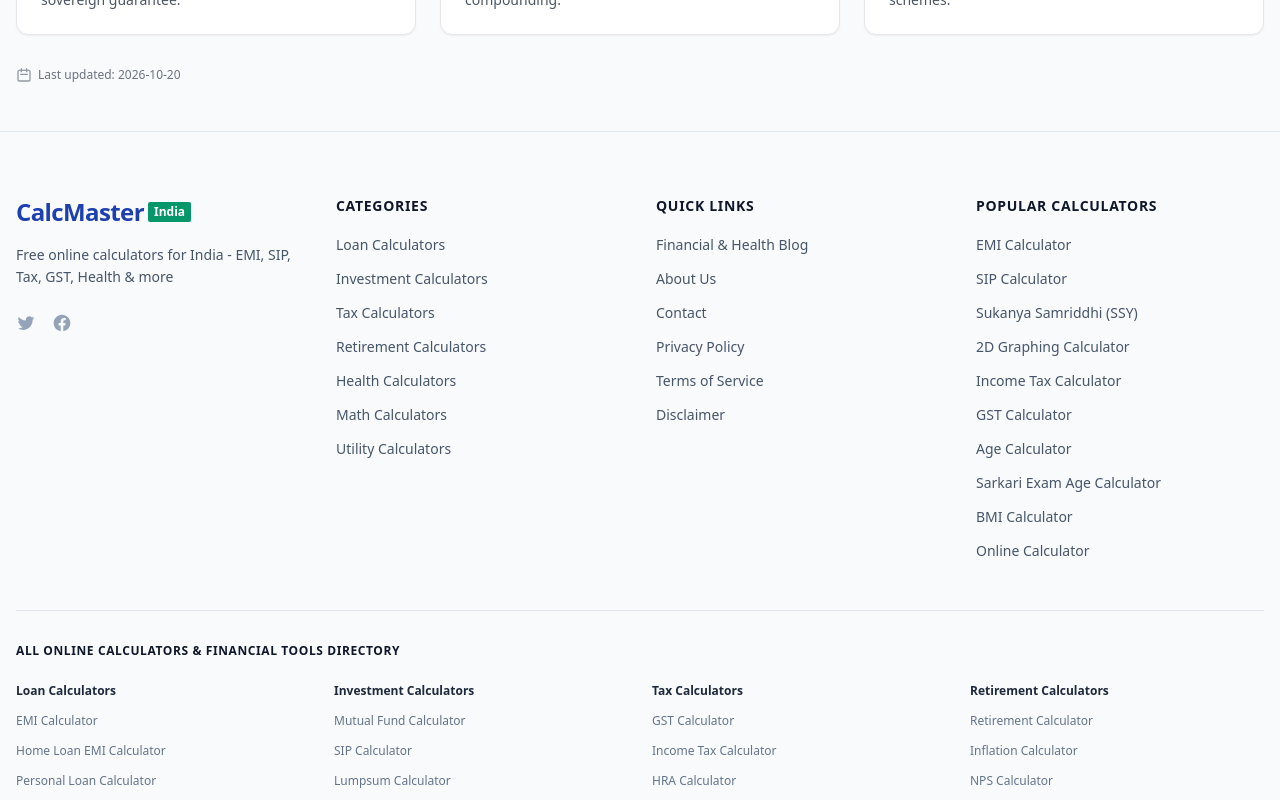
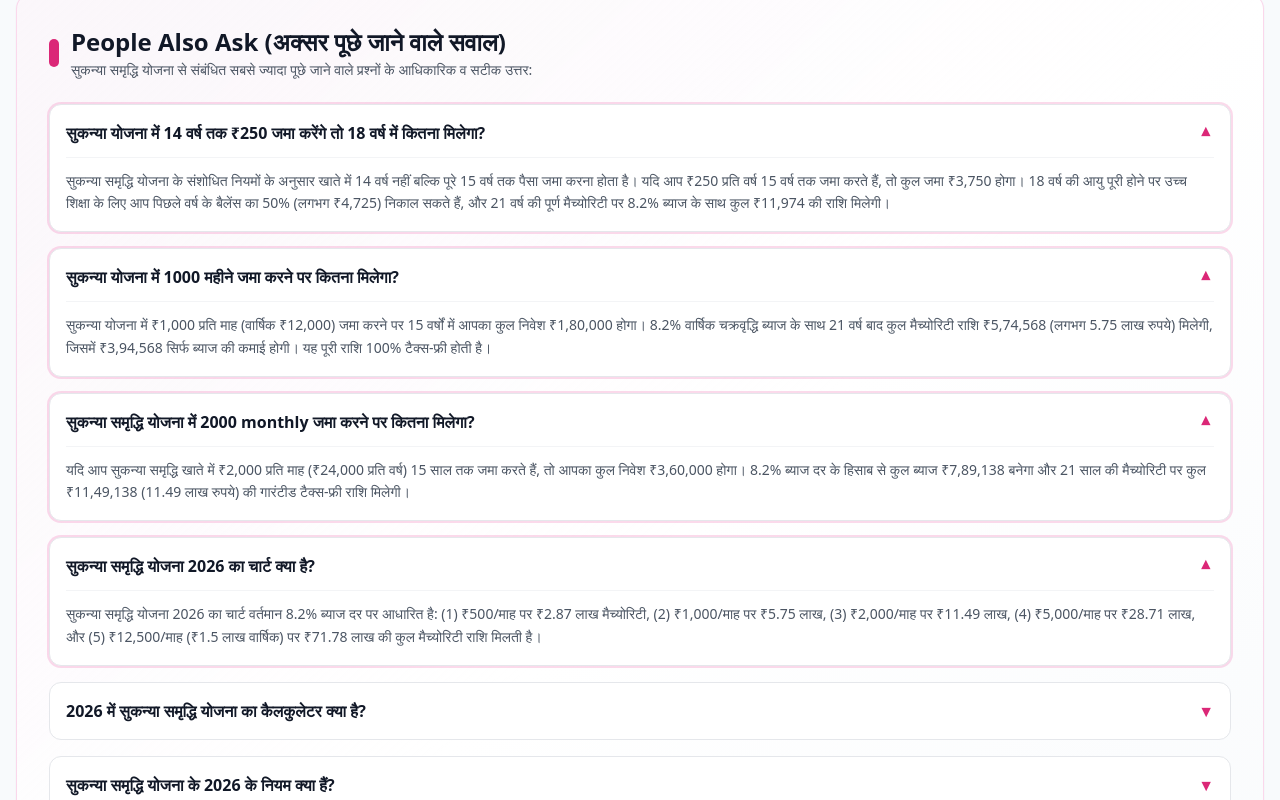
Before and after one commit to rohitstudy70-arch/calculator, a Next.js app: page /sukanya-samriddhi-calculator in a window 1280 px wide. Shown: the part 6440-7240 px from the top of the page. Built offline with nearby package versions, Linux system fonts and the light colour scheme.

Commit message:
seo: add exact Google PAA queries in Hindi and English with FAQPage schema and details component

```diff
--- a/src/app/sukanya-samriddhi-calculator/page.tsx
+++ b/src/app/sukanya-samriddhi-calculator/page.tsx
@@ -36,10 +36,12 @@ export default function SSYCalculatorPage() {
     { label: 'SSY Calculator' },
   ];
 
+  const allFaqs = [...content.faqs, ...ssyContent.hi.faqs];
+
   const faqSchema = {
     '@context': 'https://schema.org',
     '@type': 'FAQPage',
-    mainEntity: content.faqs.map((faq) => ({
+    mainEntity: allFaqs.map((faq) => ({
       '@type': 'Question',
       name: faq.question,
       acceptedAnswer: {
@@ -441,6 +443,38 @@ export default function SSYCalculatorPage() {
           <FAQ items={content.faqs} />
         </section>
 
+        {/* Google People Also Ask (PAA) Section in Hindi */}
+        <section className="mt-12 bg-gradient-to-br from-pink-50/50 via-white to-slate-50 dark:from-gray-800 dark:via-gray-800 dark:to-gray-900 p-6 sm:p-8 rounded-2xl border border-pink-200/80 dark:border-gray-700 not-prose shadow-sm">
+          <div className="flex items-center gap-3 mb-6">
+            <span className="w-2.5 h-7 bg-pink-600 rounded-full inline-block"></span>
+            <div>
+              <h2 className="text-2xl font-bold text-gray-900 dark:text-white">
+                People Also Ask (अक्सर पूछे जाने वाले सवाल)
+              </h2>
+              <p className="text-sm text-gray-600 dark:text-gray-400 mt-0.5">
+                सुकन्या समृद्धि योजना से संबंधित सबसे ज्यादा पूछे जाने वाले प्रश्नों के आधिकारिक व सटीक उत्तर:
+              </p>
+            </div>
+          </div>
+          <div className="space-y-4">
+            {ssyContent.hi.faqs.map((faq, idx) => (
+              <details
+                key={idx}
+                className="group bg-white dark:bg-gray-800/90 rounded-xl border border-gray-200 dark:border-gray-700 p-4 transition-all hover:border-pink-300 dark:hover:border-pink-700 open:ring-2 open:ring-pink-500/20"
+                open={idx < 4}
+              >
+                <summary className="font-semibold text-gray-900 dark:text-white cursor-pointer list-none flex justify-between items-center text-base">
+                  <span className="text-gray-900 dark:text-pink-100">{faq.question}</span>
+                  <span className="text-pink-600 dark:text-pink-400 group-open:rotate-180 transition-transform ml-2 shrink-0">▼</span>
+                </summary>
+                <div className="mt-3 text-sm text-gray-600 dark:text-gray-300 leading-relaxed border-t border-gray-100 dark:border-gray-700/60 pt-3">
+                  {faq.answer}
+                </div>
+              </details>
+            ))}
+          </div>
+        </section>
+
         <section className="mt-12">
           <h2 className="text-2xl font-bold text-gray-900 dark:text-white mb-6">
             Related Government & Investment Calculators
--- a/src/data/calculator-content/ssy.ts
+++ b/src/data/calculator-content/ssy.ts
@@ -54,8 +54,16 @@ export const ssyContent = {
         answer: 'The Government of India has fixed the Sukanya Samriddhi Yojana interest rate at 8.2% per annum for 2026. This rate applies uniformly across India Post (Post Office) and all authorized public & private banks including SBI, HDFC, PNB, and ICICI Bank.'
       },
       {
+        question: 'If I deposit ₹1,000 per month in SSY, how much will I get at maturity?',
+        answer: 'If you deposit ₹1,000 per month (₹12,000 annually) for 15 years in SSY, your total investment will be ₹1,80,000. At the 8.2% annual interest rate, you will earn ₹3,94,568 in interest, giving you a total maturity amount of ₹5,74,568 (5.75 Lakhs) after 21 years 100% tax-free.'
+      },
+      {
         question: 'If I deposit ₹2,000 per month in SSY, how much will I get at maturity?',
-        answer: 'If you deposit ₹2,000 per month (₹24,000 annually) for 15 years at the current 8.2% interest rate, your total investment will be ₹3,60,000, the total interest earned will be ₹7,88,450, and the final maturity amount received after 21 years will be approximately ₹11,48,450 (11.48 Lakhs) 100% tax-free.'
+        answer: 'If you deposit ₹2,000 per month (₹24,000 annually) for 15 years at the current 8.2% interest rate, your total investment will be ₹3,60,000, the total interest earned will be ₹7,89,138, and the final maturity amount received after 21 years will be approximately ₹11,49,138 (11.49 Lakhs) 100% tax-free.'
+      },
+      {
+        question: 'If I deposit ₹250 per year for 15 years in Sukanya Yojana, how much will I get?',
+        answer: 'Under the revised SSY rules, deposits must be made for 15 years (not 14 years). If you deposit the minimum ₹250 per year for 15 years (total deposit ₹3,750), you can withdraw up to 50% (~₹4,725) at age 18 for education, and at 21-year maturity you will receive a total of ₹11,974 with interest at 8.2%.'
       },
       {
         question: 'How can I download the Sukanya Samriddhi Yojana calculator PDF report?',
@@ -143,16 +151,32 @@ export const ssyContent = {
     ],
     faqs: [
       {
-        question: 'सुकन्या समृद्धि योजना में ₹2000 प्रति माह जमा करने पर 21 साल बाद कितना मिलेगा?',
-        answer: 'यदि आप ₹2,000 प्रति माह (₹24,000 वार्षिक) 15 साल तक जमा करते हैं, तो आपका कुल निवेश ₹3,60,000 होगा। 8.2% ब्याज दर के हिसाब से आपको ₹7,88,450 ब्याज मिलेगा और 21 वर्ष पूरे होने पर कुल मैच्योरिटी ₹11,48,450 (11.48 लाख रुपये) मिलेगी, जो कि पूरी तरह टैक्स-फ्री होगी।'
+        question: 'सुकन्या योजना में 14 वर्ष तक ₹250 जमा करेंगे तो 18 वर्ष में कितना मिलेगा?',
+        answer: 'सुकन्या समृद्धि योजना के संशोधित नियमों के अनुसार खाते में 14 वर्ष नहीं बल्कि पूरे 15 वर्ष तक पैसा जमा करना होता है। यदि आप ₹250 प्रति वर्ष 15 वर्ष तक जमा करते हैं, तो कुल जमा ₹3,750 होगा। 18 वर्ष की आयु पूरी होने पर उच्च शिक्षा के लिए आप पिछले वर्ष के बैलेंस का 50% (लगभग ₹4,725) निकाल सकते हैं, और 21 वर्ष की पूर्ण मैच्योरिटी पर 8.2% ब्याज के साथ कुल ₹11,974 की राशि मिलेगी।'
+      },
+      {
+        question: 'सुकन्या योजना में 1000 महीने जमा करने पर कितना मिलेगा?',
+        answer: 'सुकन्या योजना में ₹1,000 प्रति माह (वार्षिक ₹12,000) जमा करने पर 15 वर्षों में आपका कुल निवेश ₹1,80,000 होगा। 8.2% वार्षिक चक्रवृद्धि ब्याज के साथ 21 वर्ष बाद कुल मैच्योरिटी राशि ₹5,74,568 (लगभग 5.75 लाख रुपये) मिलेगी, जिसमें ₹3,94,568 सिर्फ ब्याज की कमाई होगी। यह पूरी राशि 100% टैक्स-फ्री होती है।'
+      },
+      {
+        question: 'सुकन्या समृद्धि योजना में 2000 monthly जमा करने पर कितना मिलेगा?',
+        answer: 'यदि आप सुकन्या समृद्धि खाते में ₹2,000 प्रति माह (₹24,000 प्रति वर्ष) 15 साल तक जमा करते हैं, तो आपका कुल निवेश ₹3,60,000 होगा। 8.2% ब्याज दर के हिसाब से कुल ब्याज ₹7,89,138 बनेगा और 21 साल की मैच्योरिटी पर कुल ₹11,49,138 (11.49 लाख रुपये) की गारंटीड टैक्स-फ्री राशि मिलेगी।'
+      },
+      {
+        question: 'सुकन्या समृद्धि योजना 2026 का चार्ट क्या है?',
+        answer: 'सुकन्या समृद्धि योजना 2026 का चार्ट वर्तमान 8.2% ब्याज दर पर आधारित है: (1) ₹500/माह पर ₹2.87 लाख मैच्योरिटी, (2) ₹1,000/माह पर ₹5.75 लाख, (3) ₹2,000/माह पर ₹11.49 लाख, (4) ₹5,000/माह पर ₹28.71 लाख, और (5) ₹12,500/माह (₹1.5 लाख वार्षिक) पर ₹71.78 लाख की कुल मैच्योरिटी राशि मिलती है।'
+      },
+      {
+        question: '2026 में सुकन्या समृद्धि योजना का कैलकुलेटर क्या है?',
+        answer: 'CalcMaster का सुकन्या समृद्धि योजना कैलकुलेटर 2026 भारत सरकार द्वारा अधिसूचित 8.2% ब्याज दर पर आधारित एक आधुनिक व निःशुल्क ऑनलाइन टूल है। इसमें मासिक या वार्षिक जमा राशि और बेटी की उम्र दर्ज करके आप 21 वर्षों का वर्ष-वार शेड्यूल, ब्याज और टैक्स छूट देख सकते हैं और फ्री पीडीएफ रिपोर्ट डाउनलोड कर सकते हैं।'
+      },
+      {
+        question: 'सुकन्या समृद्धि योजना के 2026 के नियम क्या हैं?',
+        answer: 'वर्ष 2026 के मुख्य नियम: (1) बेटी की उम्र जन्म से 10 वर्ष तक होनी चाहिए, (2) प्रति परिवार अधिकतम 2 बेटियों के लिए खाता खोला जा सकता है, (3) न्यूनतम ₹250 और अधिकतम ₹1,50,000 वार्षिक जमा सीमा है, (4) पैसे केवल 15 वर्ष तक जमा करने होते हैं और खाता 21 वर्ष में मैच्योर होता है, (5) 18 वर्ष बाद उच्च शिक्षा हेतु 50% आंशिक निकासी मान्य है, (6) पूरी राशि 100% टैक्स-फ्री (EEE) है।'
       },
       {
         question: 'पोस्ट ऑफिस और SBI सुकन्या समृद्धि योजना 2026 में क्या अंतर है?',
         answer: 'ब्याज दर (8.2%), सरकारी सुरक्षा और नियमों में कोई अंतर नहीं है। पोस्ट ऑफिस हर गांव और कस्बे में पासबुक सुविधा देता है, जबकि SBI और HDFC बैंक नेट बैंकिंग और मोबाइल ऐप के जरिए ऑनलाइन ऑटो-डेबिट (SIP) की सुविधा देते हैं।'
-      },
-      {
-        question: 'सुकन्या समृद्धि योजना के मुख्य नियम (Rules) क्या हैं?',
-        answer: 'मुख्य नियम: (1) बेटी की उम्र 10 वर्ष से कम होनी चाहिए, (2) एक परिवार में अधिकतम 2 बेटियों के लिए खाता खोला जा सकता है, (3) न्यूनतम ₹250 और अधिकतम ₹1.5 लाख प्रति वर्ष जमा कर सकते हैं, (4) केवल 15 साल जमा करना है, (5) खाता 21 साल में मैच्योर होता है, (6) 18 वर्ष की आयु के बाद उच्च शिक्षा के लिए 50% निकासी संभव है।'
       },
       {
         question: 'क्या सुकन्या समृद्धि कैलकुलेटर से पीडीएफ (PDF) रिपोर्ट डाउनलोड कर सकते हैं?',
```
